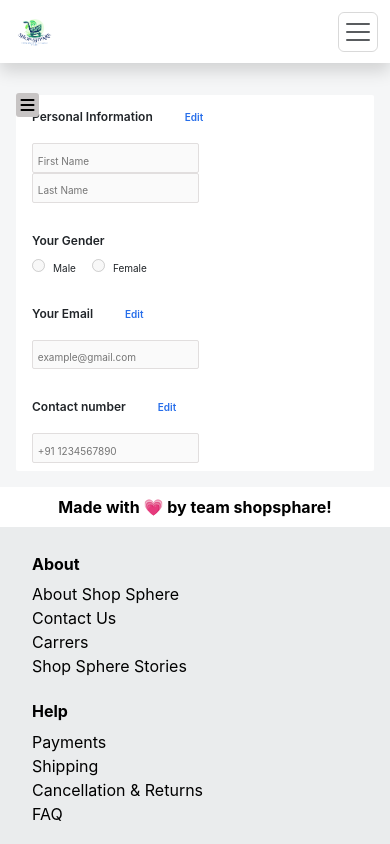
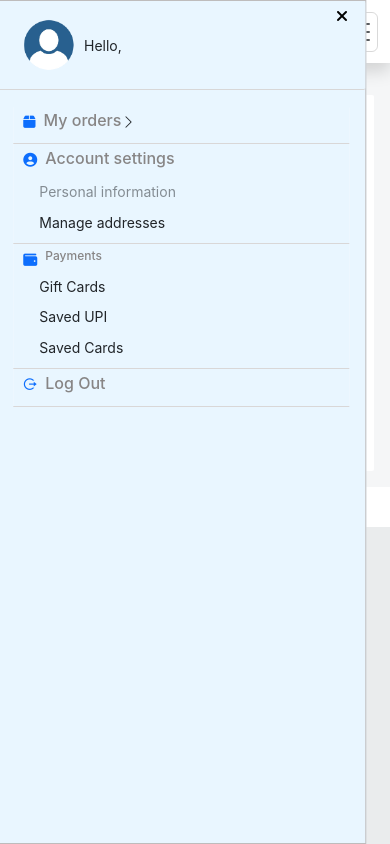
Before and after one commit to Vikash-Prajapati-23/Shop-Sphere, a React (Create React App) app in the folder Frontend/: page /Profile in a window 390 px wide. Shown: the top 844 px of the page. Built offline with nearby package versions, Linux system fonts and the light colour scheme; no server answers.

Commit message:
Profile completed.!

```diff
--- a/Frontend/src/components/Dashboard/Profile/Profile.css
+++ b/Frontend/src/components/Dashboard/Profile/Profile.css
@@ -110,12 +110,37 @@ p {
   font-size: 14px;
 }
 
+.side-nav-icon {
+  display: none;
+}
+
+.side-nav-close-icon {
+  display: none;
+}
+
+.aside-ul-padding {
+  margin-left: 0.6rem;
+}
+
+@media screen and (max-width: 1025px) {
+  .Profile {
+    margin: 1rem 3rem;
+    display: grid;
+    grid-template-columns: 1fr 3fr;
+    gap: 0.5rem;
+  }
+}
+
 @media screen and (max-width: 800px) {
   .Profile {
     margin: 1rem 3rem;
     display: grid;
     grid-template-columns: 1fr 2.5fr;
     gap: 0.5rem;
+  }
+
+  .aside-ul-padding {
+    margin-left: 0;
   }
 
   .img-user {
@@ -128,6 +153,14 @@ p {
 
   .profile-text-size-s {
     font-size: 13px;
+  }
+
+  .profile-text-size-s {
+    font-size: 13px;
+  }
+
+  .aside-text-size-b {
+    font-size: 15px;
   }
 
   .side-profile-secs {
@@ -165,8 +198,17 @@ p {
     font-size: 10px;
   }
 
+  .aside-text-size-b {
+    font-size: 16px;
+  }
+
+  .aside-text-size-s {
+    font-size: 14px;
+  }
+
   .side-profile-secs {
     padding: 5px 10px;
+    background-color: #e9f6ff;
   }
 
   .profile-personal-secs {
@@ -178,28 +220,70 @@ p {
   }
 
   .aside-user {
-    /* display: none; */
-    /* z-index: 1000; */
+    position: fixed;
+    left: 0%;
+    top: 0%;
+    z-index: 1100;
+    width: 370px;
+    background-color: #e9f6ff;
+    border: 1px solid rgb(190, 188, 188);
+    height: 100vh;
+    transform: translateX(-1%);
+    transition: ease transform 0.1s;
+  }
+
+  .user {
+    padding: 1rem;
+    box-shadow: none;
+    border-bottom: 1px solid rgb(216, 215, 215);
+    background-color: #e9f6ff;
+  }
+
+  .side-profile {
+    margin: 1rem;
+    box-shadow: none;
   }
 
   .side-nav-icon {
+    display: block;
     position: absolute;
     left: 4%;
     top: 11%;
     border: none;
     background-color: #c7c4c4;
-    padding: 0rem .3rem;
+    padding: 0rem 0.3rem;
     border-radius: 3px;
+  }
+
+  .side-nav-close-icon {
+    display: block;
+    padding: 0.2rem 0.4rem;
+    border: none;
+    border-radius: 2px;
+    background-color: transparent;
+    font-size: 16px;
+    position: absolute;
+    top: 0%;
+    right: 3%;
   }
 }
 
+@media screen and (max-width: 380px) {
+  .aside-user {
+    width: 320px;
+  }
+}
 @media screen and (max-width: 330px) {
   .img-user {
     height: 3.5rem;
   }
 
+  .aside-user {
+    width: 270px;
+  }
+
   .input-field {
-    padding: .4rem .2rem .1rem .2rem;
+    padding: 0.4rem 0.2rem 0.1rem 0.2rem;
   }
 
   .profile-text-size-b {
--- a/Frontend/src/components/Dashboard/Profile/Profile.jsx
+++ b/Frontend/src/components/Dashboard/Profile/Profile.jsx
@@ -52,12 +52,8 @@ const Profile = ({ name, setIsLoggedIn }) => {
   return (
     <div className="Profile">
       {!isOpen ? (
-        <button onClick={() => setIsOpen(true)} className="side-nav-icon">
-          <i class="fa-solid fa-bars"></i>
-        </button>
-      ) : (
-        <aside className="aside-user ">
-          <div className="user mb-3">
+        <aside className="aside-user">
+          <div className="user mb-md-3 mb-2">
             <div>
               <img
                 className="img-user"
@@ -66,39 +62,46 @@ const Profile = ({ name, setIsLoggedIn }) => {
               />
             </div>
             <div className="user-name">
-              <p className="hello profile-text-size-s">Hello,</p>
-              <p className="name-text profile-text-size-b">
+              <p className="hello aside-text-size-s">Hello,</p>
+              <p className="name-text aside-text-size-b">
                 {name
                   ? name.slice(0, 1).toUpperCase() + name.slice(1)
                   : formData.firstName}
               </p>
             </div>
+            <button
+              className="side-nav-close-icon"
+              onClick={() => setIsOpen(true)}
+            >
+              <i class="fa-solid fa-xmark"></i>
+            </button>
           </div>
 
           <div className="side-profile">
             <Link className="text-decoration-none" to={"/MyOrders"}>
               <div className="d-flex side-profile-secs">
-                <i className="fas fa-box mt-1 me-lg-3 me-2 text-primary profile-text-size-s"></i>
+                <i className="fas fa-box mt-1 me-lg-3 me-2 text-primary aside-text-size-s"></i>
                 <div className="d-flex">
-                  <h5 className="aside-heads profile-text-size-b me-lg-5 me-md-4">
+                  <h5 className="aside-heads aside-text-size-b me-lg-5 me-md-4">
                     My orders
                   </h5>
-                  <i className="bi bi-chevron-right text-dark profile-text-size-s"></i>
+                  <i className="bi bi-chevron-right text-dark aside-text-size-s"></i>
                 </div>
               </div>
             </Link>
 
             <div className="side-profile-secs">
               <div className="d-flex">
-                <i className="fas fa-user-circle me-lg-3 me-2 mt-1 text-primary profile-text-size-s"></i>
-                <h5 className="aside-heads profile-text-size-b">
+                <i className="fas fa-user-circle me-lg-3 me-2 mt-1 text-primary aside-text-size-s"></i>
+                <h5 className="aside-heads aside-text-size-b">
                   Account settings
                 </h5>
               </div>
-              <ul className="mb-0 ps-md-4 profile-text-size-s">
+              <ul className="mb-0 ps-md-4 ps-3 aside-ul-padding aside-text-size-s">
                 <li
                   onClick={() => {
                     if (currentIndex > 1) setCurrentIndex(currentIndex - 1);
+                    setIsOpen(true);
                   }}
                   className={`lists ${currentIndex === 1 ? "disabled" : ""}`}
                 >
@@ -107,6 +110,7 @@ const Profile = ({ name, setIsLoggedIn }) => {
                 <li
                   onClick={() => {
                     if (currentIndex === 1) setCurrentIndex(currentIndex + 1);
+                    setIsOpen(true);
                   }}
                   className={`lists ${currentIndex === 2 ? "disabled" : ""}`}
                 >
@@ -117,11 +121,11 @@ const Profile = ({ name, setIsLoggedIn }) => {
 
             <div className=" side-profile-secs">
               <div className="d-flex">
-                <i className="fas fa-wallet me-lg-3 me-2 mt-1 text-primary profile-text-size-s"></i>
+                <i className="fas fa-wallet me-lg-3 me-2 mt-1 text-primary aside-text-size-s"></i>
                 <h5 className="aside-heads profile-text-size-b">Payments</h5>
               </div>
 
-              <ul className="mb-0 ps-md-4 profile-text-size-s">
+              <ul className="mb-0 ps-md-4 ps-3 aside-ul-padding aside-text-size-s">
                 <li className="lists">Gift Cards</li>
                 <li className="lists">Saved UPI</li>
                 <li className="lists">Saved Cards</li>
@@ -129,27 +133,35 @@ const Profile = ({ name, setIsLoggedIn }) => {
             </div>
 
             <div className="d-flex justify-content-start side-profile-secs cursor text-primary">
-              <i className="ri-logout-circle-r-line user-icon me-lg-3 me-2 profile-text-size-s"></i>
+              <i className="ri-logout-circle-r-line user-icon me-lg-3 me-2 aside-text-size-s"></i>
               <h5
                 onClick={handleProfileLogout}
-                className="aside-heads profile-text-size-b"
+                className="aside-heads aside-text-size-b"
               >
                 Log Out
               </h5>
             </div>
           </div>
         </aside>
+      ) : (
+        <button onClick={() => setIsOpen(false)} className="side-nav-icon">
+          <i class="fa-solid fa-bars"></i>
+        </button>
       )}
 
       {currentIndex === 1 && (
         <PersonalInfo
+          isOpen={isOpen}
           handleInputChange={handleInputChange}
           formData={formData}
           setFormData={setFormData}
         />
       )}
       {currentIndex === 2 && (
-        <ManageAddresses handleInputChange={handleInputChange} />
+        <ManageAddresses
+          isOpen={isOpen}
+          handleInputChange={handleInputChange}
+        />
       )}
     </div>
   );
--- a/Frontend/src/components/Dashboard/ProfileNevigate/ManageAddresses/ManageAddress.css
+++ b/Frontend/src/components/Dashboard/ProfileNevigate/ManageAddresses/ManageAddress.css
@@ -177,11 +177,10 @@ button.cancle {
     max-width: 397px;
     min-width: 288px;
     width: 100%;
-    margin: auto;
+    margin: 1rem auto auto auto;
   }
 
   .manage-address-size {
-    padding-top: 1rem;
     font-size: 18px;
   }
 }
--- a/Frontend/src/components/Dashboard/ProfileNevigate/PersonalInfo/PersonalInfo.jsx
+++ b/Frontend/src/components/Dashboard/ProfileNevigate/PersonalInfo/PersonalInfo.jsx
@@ -1,7 +1,7 @@
 import toast from "react-hot-toast";
 import { useState, useEffect } from "react";
 
-export const PersonalInfo = ({ handleInputChange, formData, setFormData }) => {
+export const PersonalInfo = ({ handleInputChange, formData, setFormData, isOpen }) => {
   const [isEditName, setIsEditName] = useState(false);
   const [isEditEmail, setIsEditEmail] = useState(false);
   const [isEditContact, setIsEditContact] = useState(false);
@@ -57,7 +57,7 @@ export const PersonalInfo = ({ handleInputChange, formData, setFormData }) => {
   };
 
   return (
-    <section className="profile-personal-secs">
+    <section className={`profile-personal-secs $}`}>
       <form className="profile-details">
         <div className="name-section mb-lg-5 mb-md-3 form-part">
           <span className="sections fw-semibold profile-text-size-b">Personal Information</span>
```
